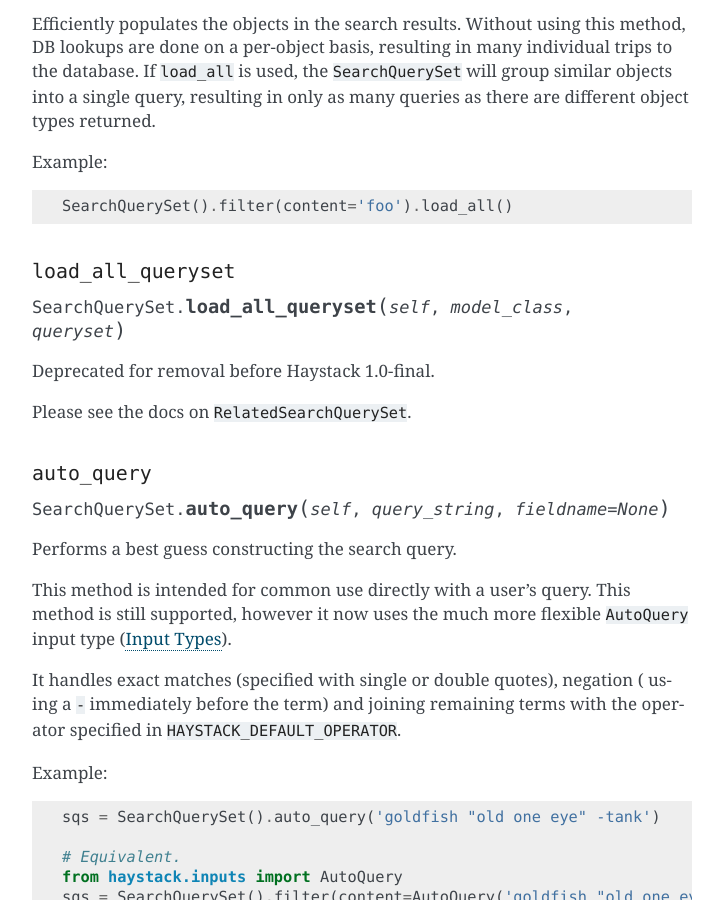
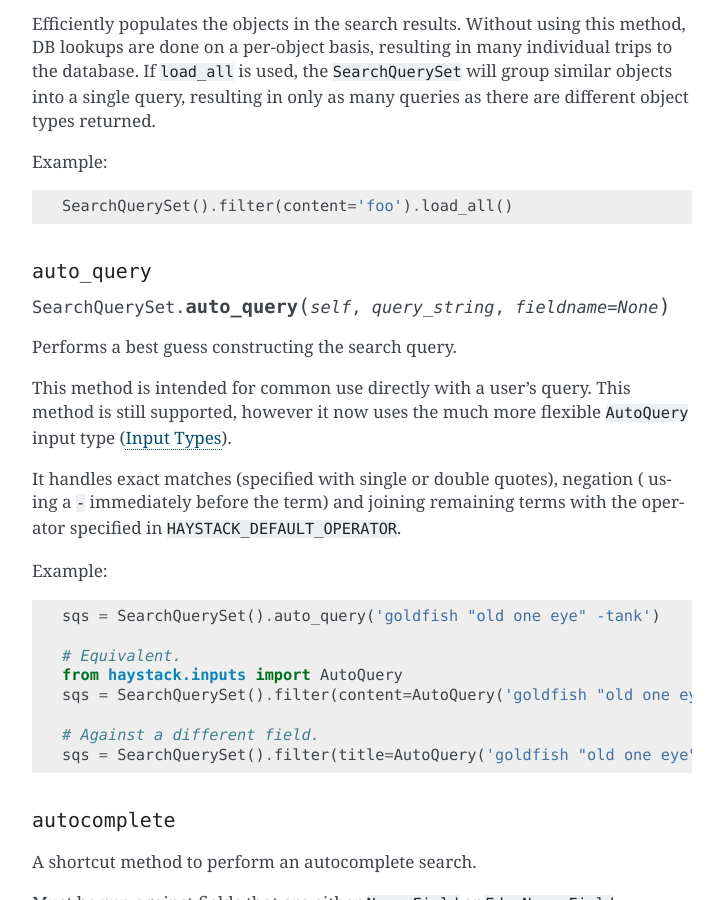
Before and after one commit to django-haystack/django-haystack, a Sphinx documentation site: the page built from docs/searchqueryset_api.rst, in a window 1280 px wide and 900 px high, scrolled down 10008 px. Shown: the whole window, without its empty margins (388-1111 px from the left). Built offline with Sphinx 7.4.7, drawn with Linux system fonts in a browser that asks for light colours; some of the changed text lies outside the part shown.

Commit message:
Remove bit about SearchQuerySet.load_all_queryset deprecation
That method was entirely removed in commit b8048dc0e9e3.

Closes #607. Thanks to @bradleyayers for the report.

```diff
--- a/docs/searchqueryset_api.rst
+++ b/docs/searchqueryset_api.rst
@@ -483,15 +483,6 @@
 
     SearchQuerySet().filter(content='foo').load_all()
 
-``load_all_queryset``
-~~~~~~~~~~~~~~~~~~~~~
-
-.. method:: SearchQuerySet.load_all_queryset(self, model_class, queryset)
-
-Deprecated for removal before Haystack 1.0-final.
-
-Please see the docs on ``RelatedSearchQuerySet``.
-
 ``auto_query``
 ~~~~~~~~~~~~~~
 
```
